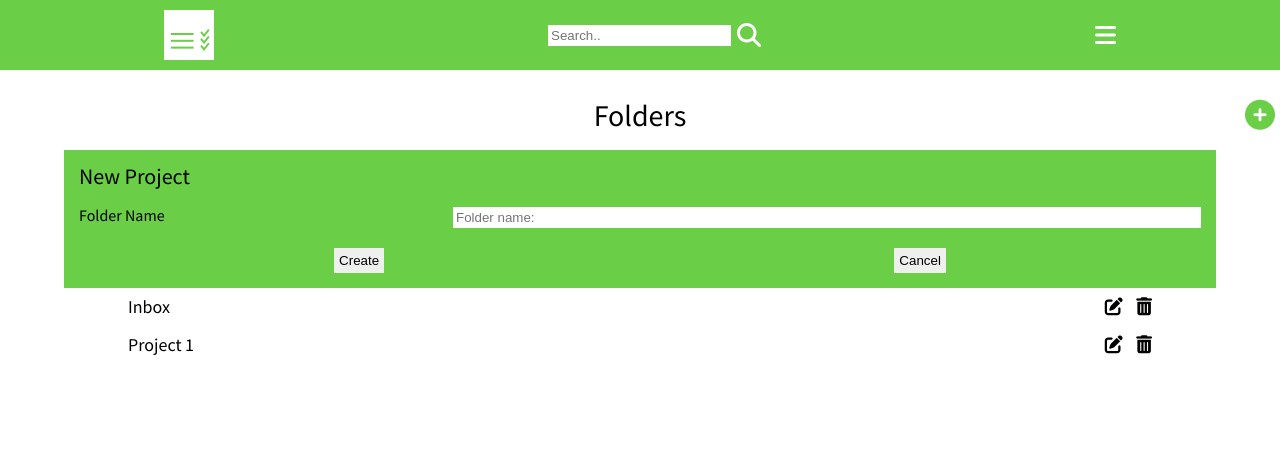
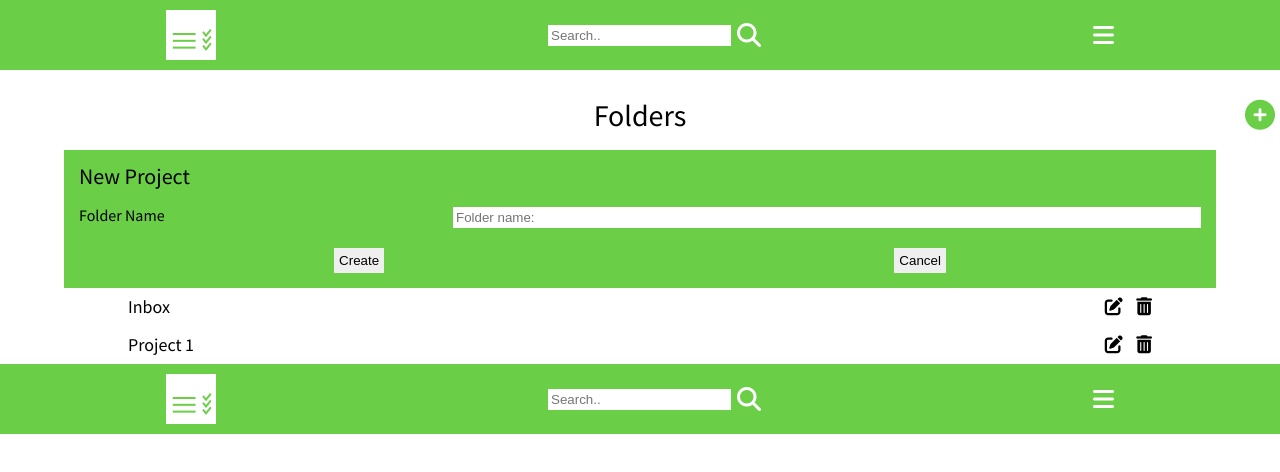
Before and after one commit to meleongg/finnit, a website built with webpack: page dist/index.html in a window 1280 px wide. Built offline with nearby package versions, Linux system fonts and the light colour scheme.

Commit message:
finished code for dynamic header

```diff
--- /dev/null
+++ b/src/components/main-page.js
@@ -0,0 +1,7 @@
+const content = document.getElementById("content");
+
+const renderMainPage = () => {
+
+}
+
+export { renderMainPage }
--- a/src/index.js
+++ b/src/index.js
@@ -1,9 +1,78 @@
 import "./styles/reset.css";
 import "./styles/home-page.css";
 import LogoFull from "./images/logo-full.png";
-import LogoHalf from "./images/logo-half.png"
+import LogoHalf from "./images/logo-half.png";
+import renderMainPage from "./components/main-page.js";
 
 const content = document.getElementById("content");
+
+(function() {
+    const header = document.createElement("header");
+    content.appendChild(header);
+
+    const nav = document.createElement("nav");
+    header.appendChild(nav);
+
+    const navItems = document.createElement("ul");
+    navItems.classList.add("nav-items");
+    nav.appendChild(navItems);
+
+    const _renderLogo = () => {
+        const logoContainer = document.createElement("li");
+        logoContainer.id = "logo-li";
+        logoContainer.classList.add("nav-item");
+        const logo = new Image();
+        logo.src = LogoHalf;
+        // TODO: change logo based on screen size
+        logoContainer.appendChild(logo);
+
+        return logoContainer;
+    };
+
+    const _renderSearchBar = () => {
+        const searchBar = document.createElement("li");
+        searchBar.id = "search-bar-li";
+        searchBar.classList.add("nav-item");
+
+        const searchInput = document.createElement("input");
+        searchInput.id = "search";
+        searchInput.type = "text";
+        searchInput.placeholder = "Search..";
+        searchBar.appendChild(searchInput);
+
+        const searchIconContainer = document.createElement("a");
+        searchBar.appendChild(searchIconContainer);
+
+        const searchIcon = document.createElement("i");
+        searchIcon.classList.add("fas");
+        searchIcon.classList.add("fa-search");
+        searchIconContainer.appendChild(searchIcon);
+
+        return searchBar;
+    }
+
+    const _renderMenuToggle = () => {
+        const menuToggle = document.createElement("li");
+        menuToggle.id = "menu-toggle-li";
+        menuToggle.classList.add("nav-item");
+
+        const menuToggleIcon = document.createElement("i");
+        menuToggleIcon.classList.add("fas");
+        menuToggleIcon.classList.add("fa-bars");
+        menuToggle.appendChild(menuToggleIcon);
+
+        return menuToggle;
+    }
+
+    const logo = _renderLogo();
+    navItems.appendChild(logo);
+
+    const searchBar = _renderSearchBar();
+    navItems.appendChild(searchBar);
+
+    const menuToggle = _renderMenuToggle();
+    navItems.appendChild(menuToggle);
+})();
 
 const clearForm = () => {
     content.innerText = "";
--- a/src/styles/home-page.css
+++ b/src/styles/home-page.css
@@ -20,12 +20,6 @@ ul {
     align-items: center;
 }
 
-#search-bar {
-    justify-content: space-around;
-    align-items: center;
-    padding: 6px;
-}
-
 input[type="text"]:focus {
     outline: none;
 }
@@ -43,7 +37,7 @@ button:hover, a:hover {
     cursor: pointer;
 }
 
-#search-bar i {
+#search-bar-li i {
     padding-left: 6px;
 }
 
```
Also changed, not shown: dist/index.html, dist/main.js.
